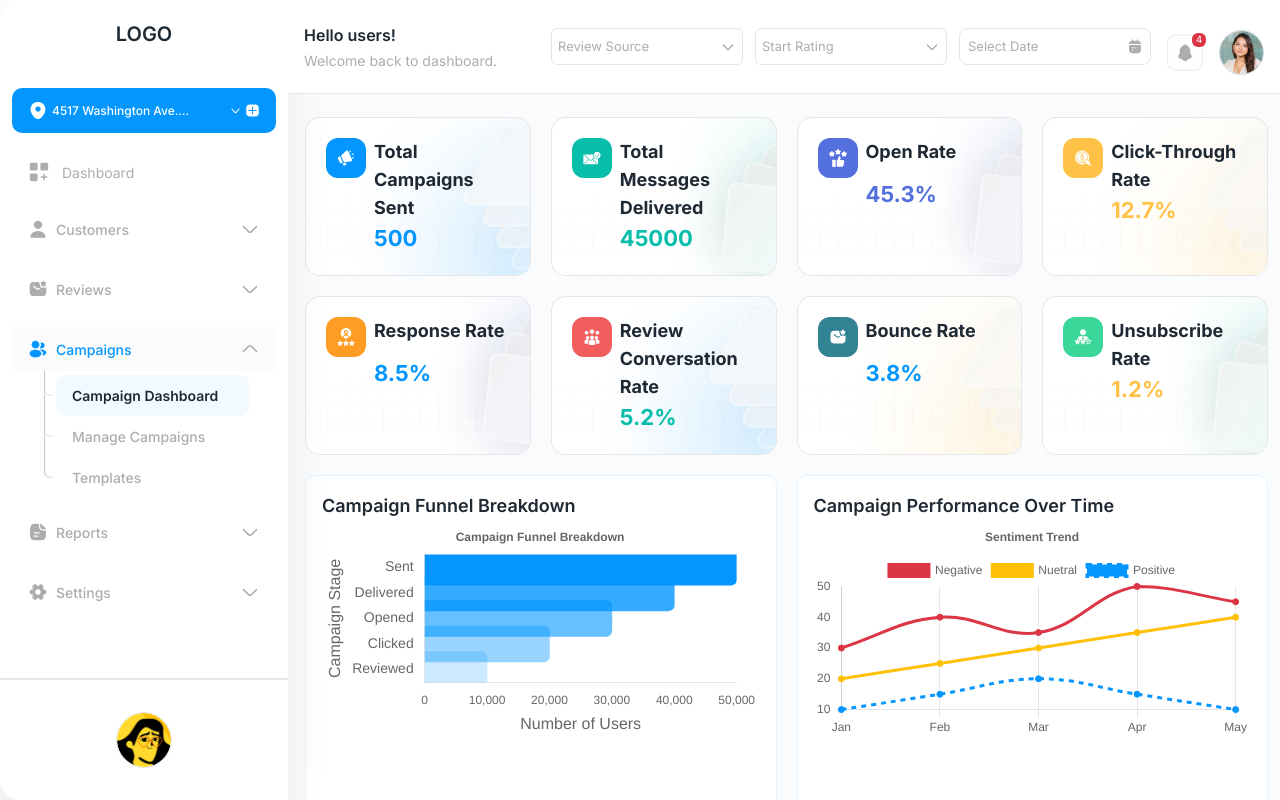
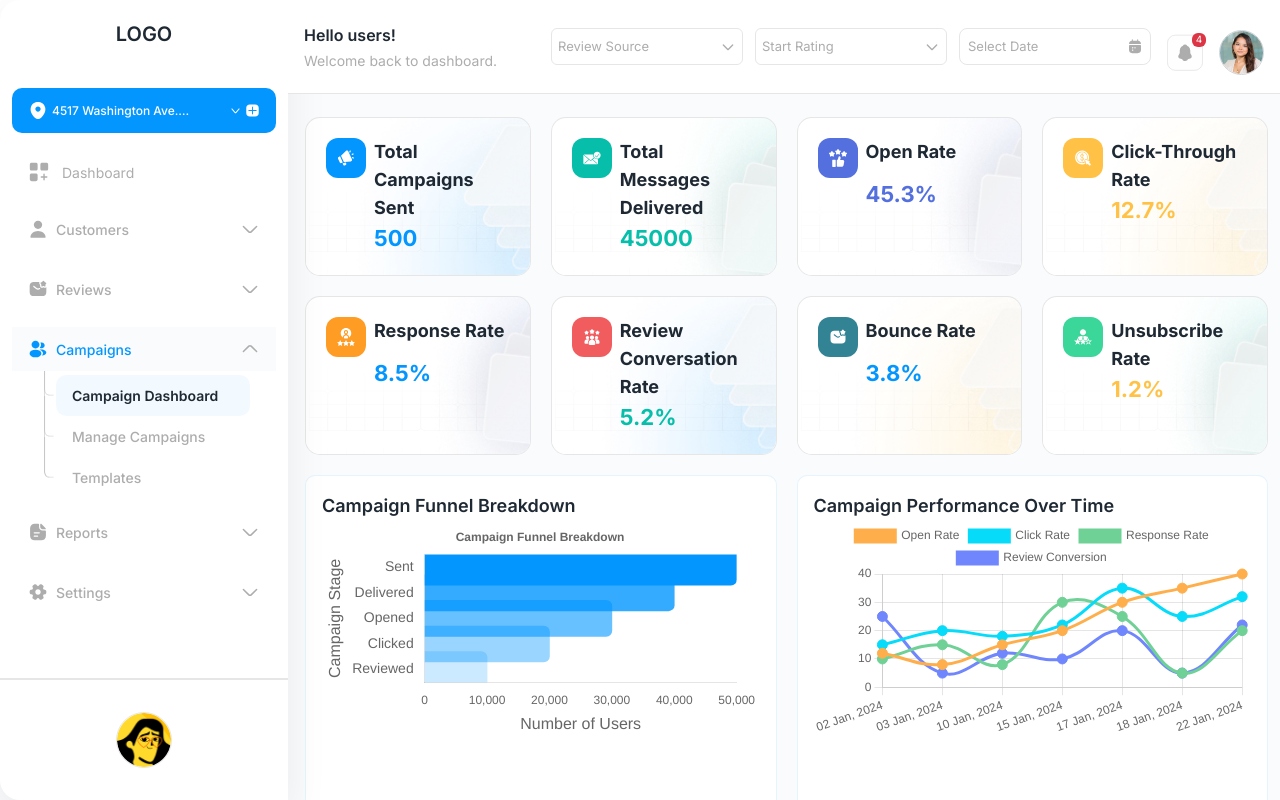
Before and after one commit to sumithub/rs-web-develop, a Next.js app: page /campaign-dashboard in a window 1280 px wide. Shown: the top 800 px of the page. Built offline with nearby package versions, Linux system fonts and the light colour scheme.

Commit message:
Campaign Performance chart

```diff
--- a/src/app/campaign-dashboard/page.js
+++ b/src/app/campaign-dashboard/page.js
@@ -6,7 +6,7 @@ import DashboardChart from "../../components/DashboardChart";
 import DatePicker from "../../components/form/DatePicker";
 import CustomSelectBox from '../../components/form/CustomSelectBox';
 import { useEffect, useState } from "react";
-import DashboardLineChart from "../../components/charts/DashboardLineChart";
+import CampaignPerformanceChart from "../../components/charts/CampaignPerformanceChart";
 import DashboardPieChart from "../../components/charts/DashboardPieChart";
 import SimpleHorizontalBarChart from "../../components/charts/SimpleHorizontalBarChart";
 import { toast } from "react-toastify";
@@ -98,7 +98,7 @@ export default function CampaignDashboard() {
                 </DashboardChart>
 
                 <DashboardChart title="Campaign Performance Over Time" >
-                    <DashboardLineChart />
+                    <CampaignPerformanceChart />
                 </DashboardChart>
 
                 <DashboardChart title="Individual Response Insights">
--- /dev/null
+++ b/src/components/charts/CampaignPerformanceChart.js
@@ -0,0 +1,109 @@
+'use client';
+
+import {
+    Chart as ChartJS,
+    LineElement,
+    PointElement,
+    CategoryScale,
+    LinearScale,
+    Title,
+    Tooltip,
+    Legend,
+} from 'chart.js';
+import { Line } from 'react-chartjs-2';
+
+ChartJS.register(
+    LineElement,
+    PointElement,
+    CategoryScale,
+    LinearScale,
+    Title,
+    Tooltip,
+    Legend
+);
+
+const labels = [
+    '02 Jan, 2024',
+    '03 Jan, 2024',
+    '10 Jan, 2024',
+    '15 Jan, 2024',
+    '17 Jan, 2024',
+    '18 Jan, 2024',
+    '22 Jan, 2024',
+];
+
+const data = {
+    labels,
+    datasets: [
+        {
+            label: 'Open Rate',
+            data: [12, 8, 15, 20, 30, 35, 40],
+            borderColor: '#FFAE4C', // orange
+            backgroundColor: '#FFAE4C',
+            tension: 0.4,
+            fill: false,
+            pointRadius: 5,
+        },
+        {
+            label: 'Click Rate',
+            data: [15, 20, 18, 22, 35, 25, 32],
+            borderColor: '#07DBFA', // cyan
+            backgroundColor: '#07DBFA',
+            tension: 0.4,
+            fill: false,
+            pointRadius: 5,
+        },
+        {
+            label: 'Response Rate',
+            data: [10, 15, 8, 30, 25, 5, 20],
+            borderColor: '#6FD195', // green
+            backgroundColor: '#6FD195',
+            tension: 0.4,
+            fill: false,
+            pointRadius: 5,
+        },
+        {
+            label: 'Review Conversion',
+            data: [25, 5, 12, 10, 20, 5, 22],
+            borderColor: '#7086FD', // purple
+            backgroundColor: '#7086FD',
+            tension: 0.4,
+            fill: false,
+            pointRadius: 5,
+        },
+    ],
+};
+
+const options = {
+    responsive: true,
+    plugins: {
+        legend: {
+            position: 'top',
+        },
+        title: {
+            display: false,
+            text: 'Campaign Performance Over Time',
+        },
+    },
+    scales: {
+        y: {
+            grid: {
+                borderDash: [4, 4],
+            },
+            beginAtZero: true,
+        },
+        x: {
+            grid: {
+                borderDash: [4, 4],
+            },
+        },
+    },
+};
+
+export default function CampaignPerformanceChart() {
+    return (
+        <div style={{ width: '100%', maxWidth: 800, margin: 'auto' }}>
+            <Line data={data} options={options} />
+        </div>
+    );
+}
```
